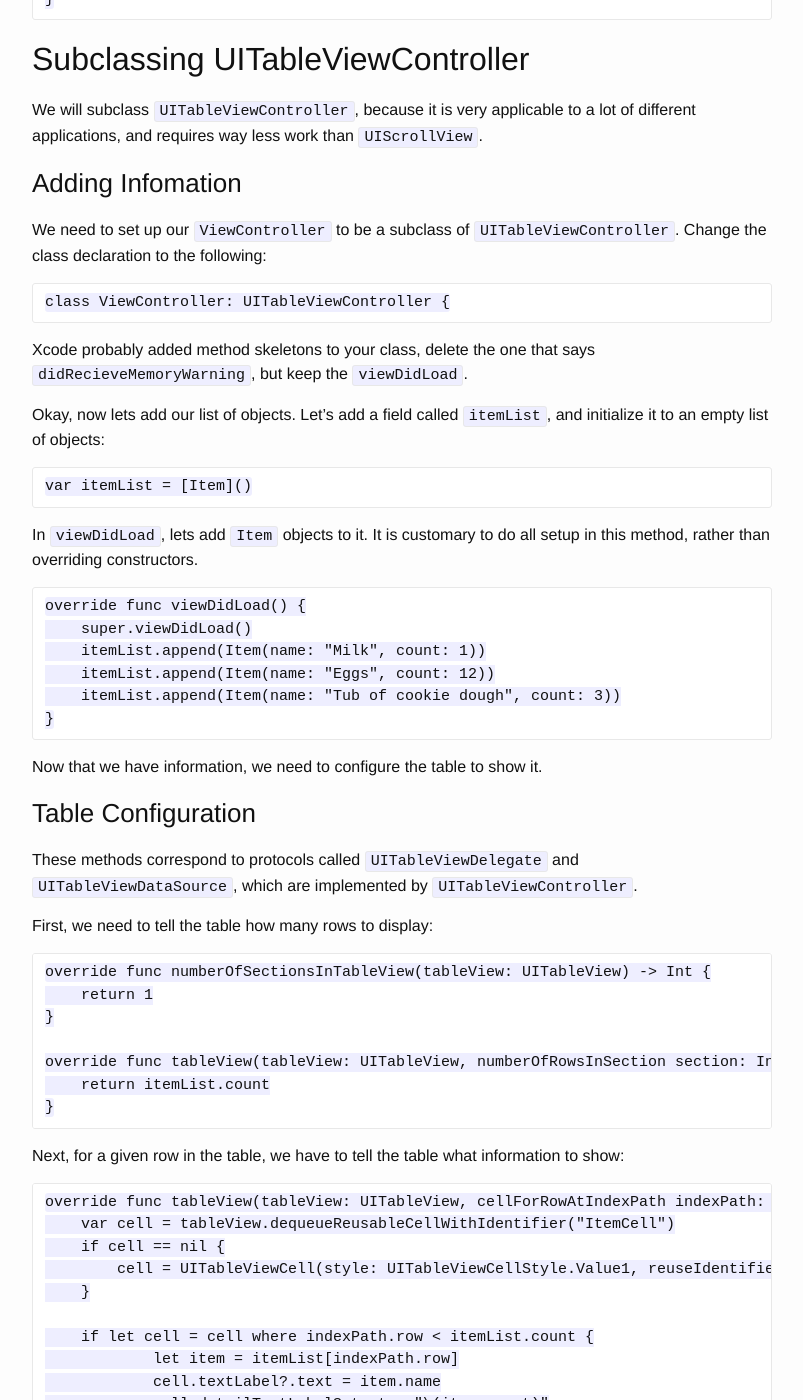
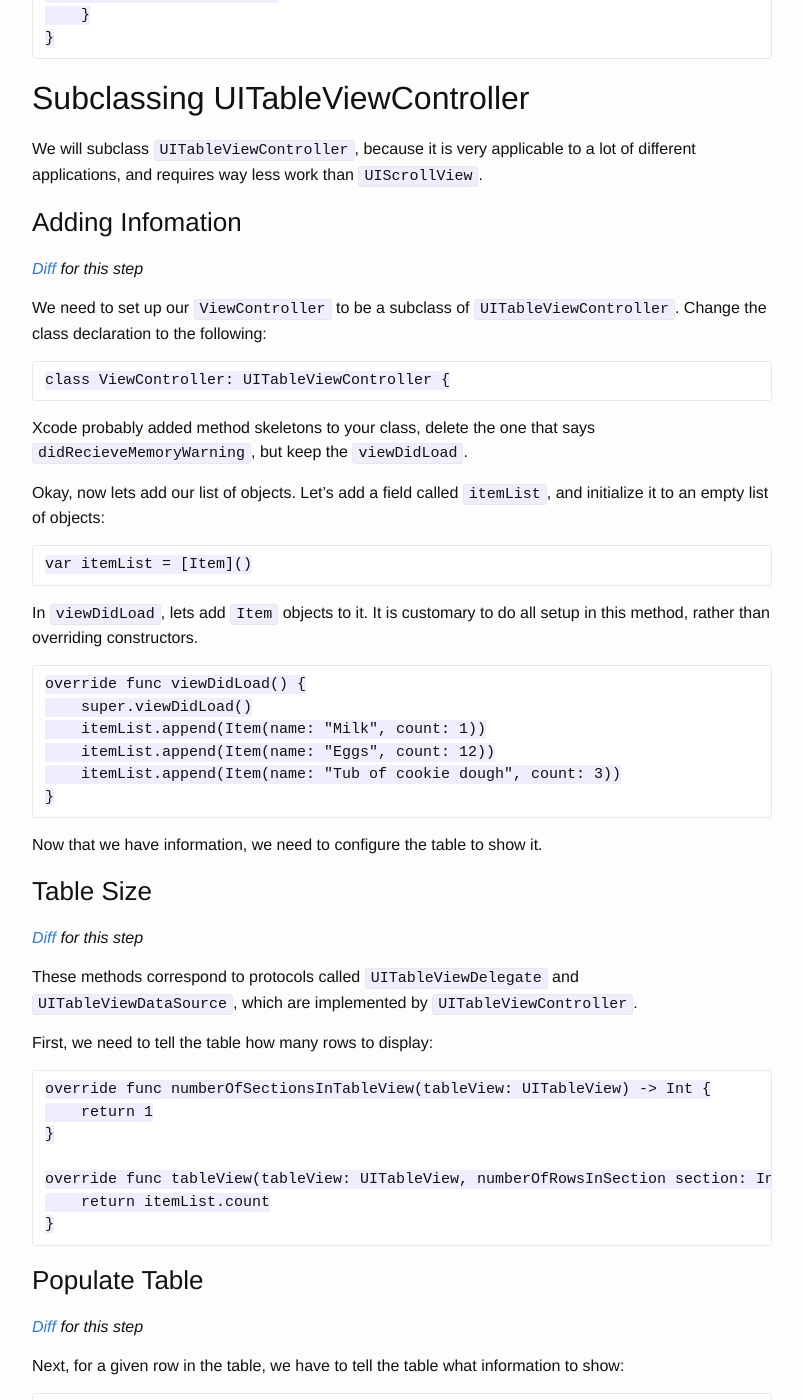
Before and after one commit to ScottyLabs/IntroToSwift, a Jekyll site: the page built from ios.md, in a window 1280 px wide and 1400 px high, scrolled down 2490 px. Shown: the whole window, without its empty margins (238-1041 px from the left). Built offline with Jekyll 4.4.1, drawn with Linux system fonts in a browser that asks for light colours; Markdown is read by kramdown in place of the engine named in the settings; some of the changed text lies outside the part shown.

Commit message:
Added diff links

````diff
--- a/ios.md
+++ b/ios.md
@@ -66,6 +66,8 @@ We are going to make a shopping list app that uses some common UI elements and t
 
 ## Defining a Model
 
+_[Diff](https://github.com/SkottyK/IntroToSwiftExample/commit/f7134599c2ba620ec7373855ff5d3bc60835ae67) for this step_
+
 We are only creating one model object, an `Item` class with two fields: `name` and `count`.
 
 The entire class can be defined like this:
@@ -89,6 +91,8 @@ We will subclass `UITableViewController`, because it is very applicable to a lot
 
 
 ### Adding Infomation
+
+_[Diff](https://github.com/SkottyK/IntroToSwiftExample/commit/b8ea6b54deb9197efabcf2318ff1395f14ea257a) for this step_
 
 We need to set up our `ViewController` to be a subclass of `UITableViewController`. Change the class declaration to the following:
 
@@ -117,7 +121,9 @@ override func viewDidLoad() {
 
 Now that we have information, we need to configure the table to show it.
 
-### Table Configuration
+### Table Size
+
+_[Diff](https://github.com/SkottyK/IntroToSwiftExample/commit/0fb88c14dc52c66f390bf20ed2e5464cffef8919) for this step_
 
 These methods correspond to protocols called `UITableViewDelegate` and `UITableViewDataSource`, which are implemented by `UITableViewController`.
 
@@ -132,6 +138,10 @@ override func tableView(tableView: UITableView, numberOfRowsInSection section: I
     return itemList.count
 }
 ```
+
+### Populate Table
+
+_[Diff](https://github.com/SkottyK/IntroToSwiftExample/commit/00fcbc7a9675fa8ea5f617fed80b13dd02d97f30) for this step_
 
 Next, for a given row in the table, we have to tell the table what information to show:
 
@@ -176,6 +186,8 @@ __Hit run!!!__
 
 ### Swipe to Delete
 
+_[Diff](https://github.com/SkottyK/IntroToSwiftExample/commit/f49a0b27933b85b346e7b52852faaff2a0bda87d) for this step_
+
 When we have bought an item, we want to easily delete it from the list, so we don't see it anymore. It is tasks like this that make you appreciate iOS's built-in functionality. Just add the following delegate method to add swipe-to-delete functionality to your shopping list.
 
 ```
````
